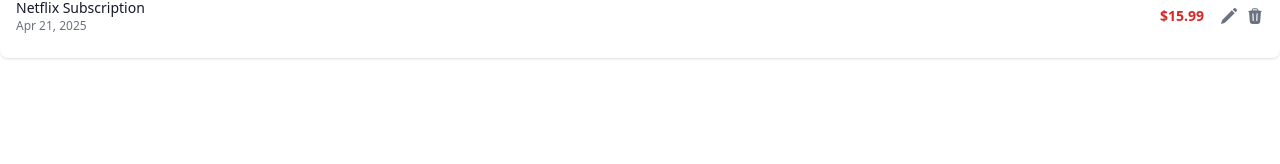
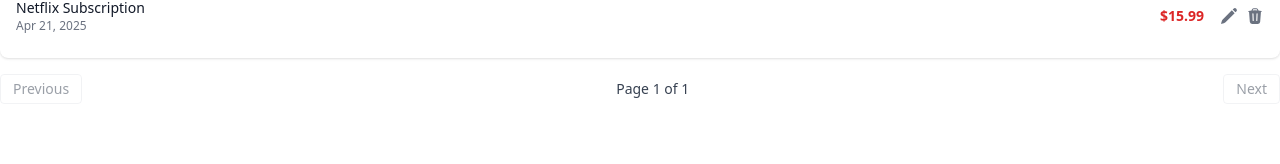
Before and after one commit to Nickolas-Hernandez/vuebalance, a Vue app: page / in a window 1280 px wide. Shown: the part 408-572 px from the top of the page. Built offline with nearby package versions, Linux system fonts and the light colour scheme.

Commit message:
Implement pagination

```diff
--- /dev/null
+++ b/src/components/PaginationControls.vue
@@ -0,0 +1,28 @@
+<script setup>
+const props = defineProps({
+    currentPage: Number,
+    totalPages: Number,
+});
+
+const emit = defineEmits(['prev', 'next']);
+</script>
+
+<template>
+    <div class="pagination-controls">
+        <button @click="$emit('prev')" :disabled="currentPage === 1">Previous</button>
+
+        <span>Page {{ currentPage }} of {{ totalPages }}</span>
+
+        <button @click="$emit('next')" :disabled="currentPage === totalPages">Next</button>
+    </div>
+</template>
+
+<style>
+.pagination-controls {
+    @apply flex items-center justify-between mt-4 text-sm text-gray-700;
+}
+
+.pagination-controls button {
+    @apply px-3 py-1 rounded border disabled:opacity-50;
+}
+</style>
--- a/src/views/Dashboard.vue
+++ b/src/views/Dashboard.vue
@@ -1,12 +1,16 @@
 <script setup>
+import { ref, computed } from 'vue';
 import SummaryCard from '@/components/SummaryCard.vue';
 import RecentTransactions from '@/components/RecentTransactions.vue';
 import AddTransactionForm from '@/components/AddTransactionForm.vue';
 import Modal from '@/components/Modal.vue';
+import PaginationControls from '@/components/PaginationControls.vue';
+import { useTransactions } from '@/composables/useTransactions';
 
-import { ref } from 'vue';
-
-import { useTransactions } from '@/composables/useTransactions';
+const showModal = ref(false);
+const editingTransaction = ref(null);
+const currentPage = ref(1);
+const pageSize = 5;
 
 const {
     transactions,
@@ -17,10 +21,6 @@
     expenses,
     balance,
 } = useTransactions();
-
-const showModal = ref(false);
-
-const editingTransaction = ref(null);
 
 function handleEdit(txn) {
     editingTransaction.value = { ...txn };
@@ -49,15 +49,28 @@
         deleteTransaction(id);
     }
 }
+
+const paginatedTransactions = computed(() => {
+    const start = (currentPage.value - 1) * pageSize;
+    const end = start + pageSize;
+    return transactions.value.slice(start, end);
+});
+
+const totalPages = computed(() => Math.ceil(transactions.value.length / pageSize));
 </script>
 
 <template>
     <div id="dashboard">
         <SummaryCard :income="income" :balance="balance" :expenses="expenses" />
         <RecentTransactions
-            :transactions="transactions"
+            :transactions="paginatedTransactions"
             @edit="handleEdit"
             @delete="handleDelete" />
+        <PaginationControls
+            :currentPage="currentPage"
+            :totalPages="totalPages"
+            @prev="() => currentPage--"
+            @next="() => currentPage++" />
         <Modal v-if="showModal" @close="closeModal">
             <AddTransactionForm
                 :transaction="editingTransaction"
```
